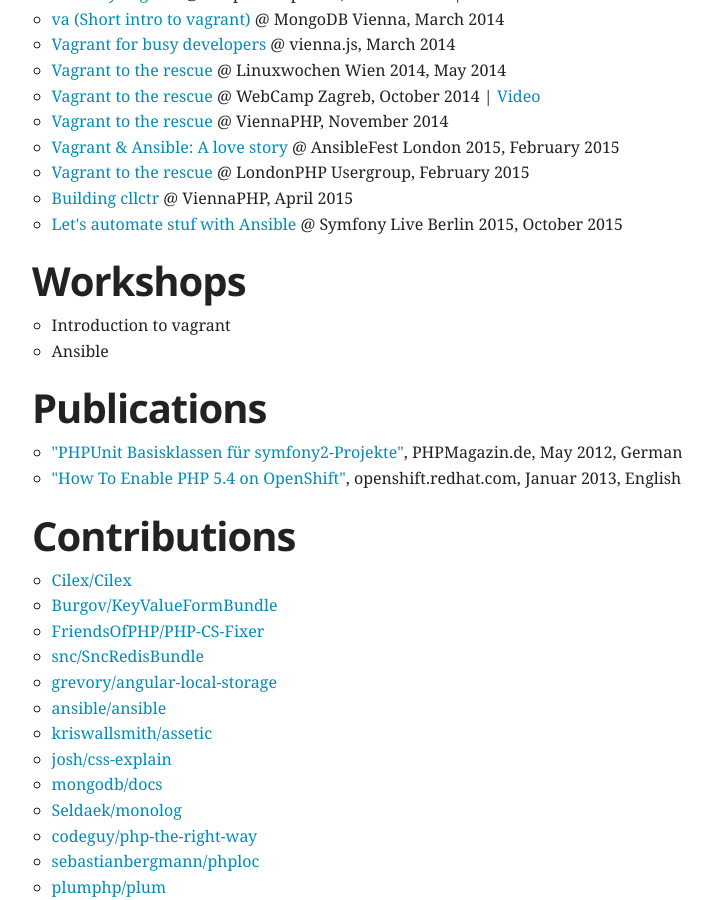
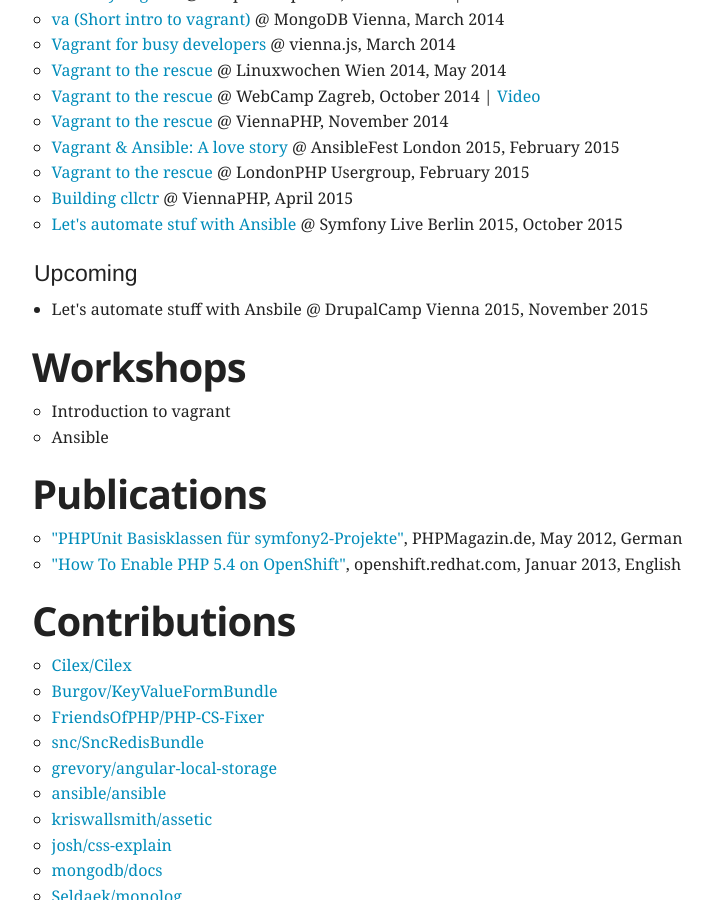
Before and after one commit to Sgoettschkes/sgoettschkes.github.io, a Jekyll site: the page built from about.html, in a window 1280 px wide and 900 px high, scrolled down 1643 px. Shown: the whole window, without its empty margins (121-835 px from the left). Built offline with Jekyll 4.4.1, drawn with Linux system fonts in a browser that asks for light colours; nearby versions of some CDN libraries; Markdown is read by kramdown in place of the engine named in the settings.

Commit message:
Adding upcoming talk

```diff
--- a/_data/about/talks.yml
+++ b/_data/about/talks.yml
@@ -57,8 +57,11 @@
       url: https://speakerdeck.com/sgoettschkes/building-cllctr
       location: ViennaPHP
       date: April 2015
-    - name: Let's automate stuf with Ansible
+    - name: "Let's automate stuf with Ansible"
       url: https://speakerdeck.com/sgoettschkes/automate-stuff-with-ansible
       location: Symfony Live Berlin 2015
       date: October 2015
-upcoming: []
+upcoming:
+    - name: "Let's automate stuff with Ansbile"
+      location: DrupalCamp Vienna 2015
+      date: November 2015
```
